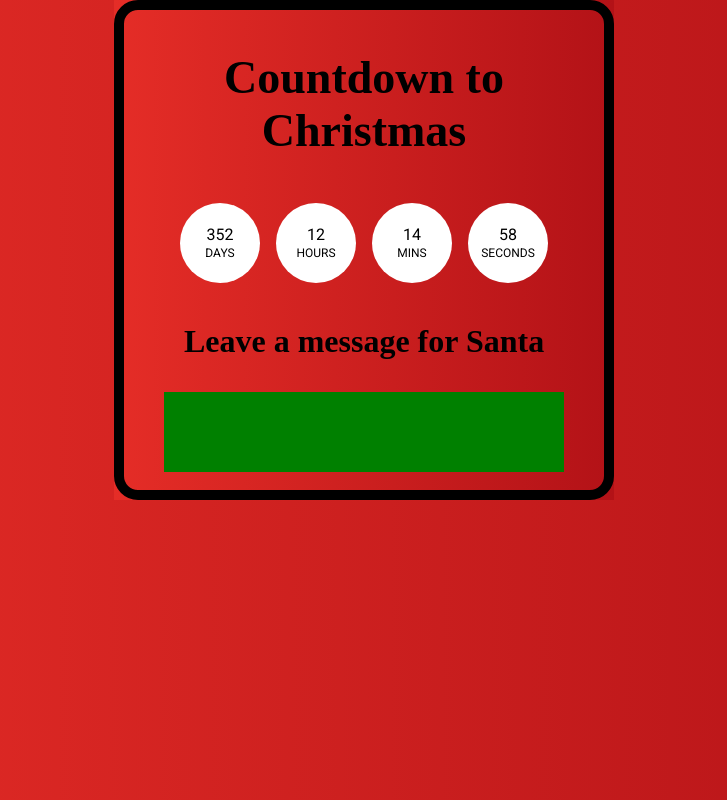
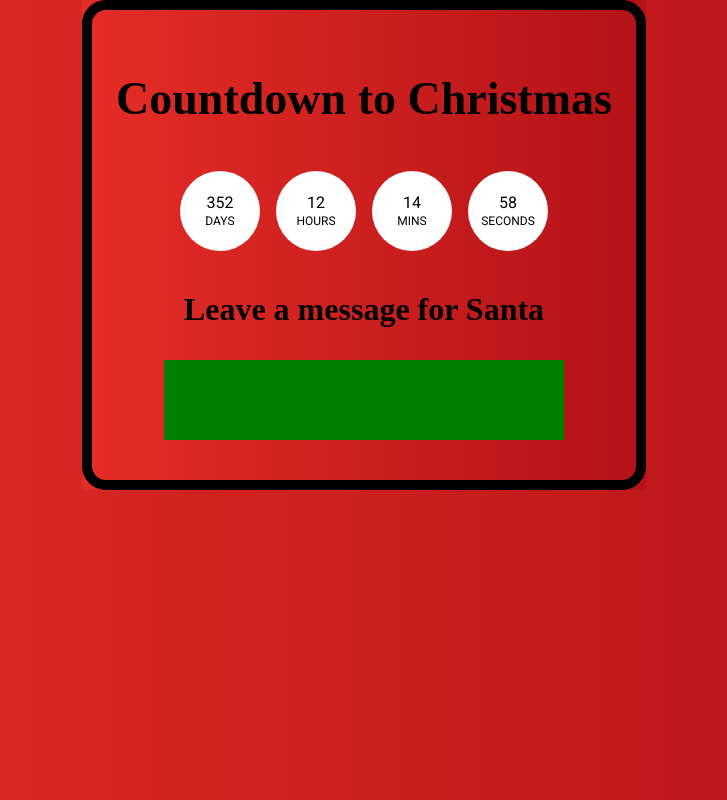
Before and after one commit to JulieKodehode/ChristmasCountdown, a React (Create React App) app: page / in a window 1280 px wide. Shown: the whole page, without its empty margins (276-1003 px from the left). Built offline with nearby package versions, Linux system fonts and the light colour scheme.

Commit message:
Expanding mainPage

```diff
--- a/src/App.css
+++ b/src/App.css
@@ -1,7 +1,7 @@
 /* General */
 .mainPage {
-	width: 500px;
-	height: 500px;
+	/* width: 600px; */
+	/* height: 600px; */
 	padding: 1.5em;
 	display: flex;
 	flex-direction: column;
```
